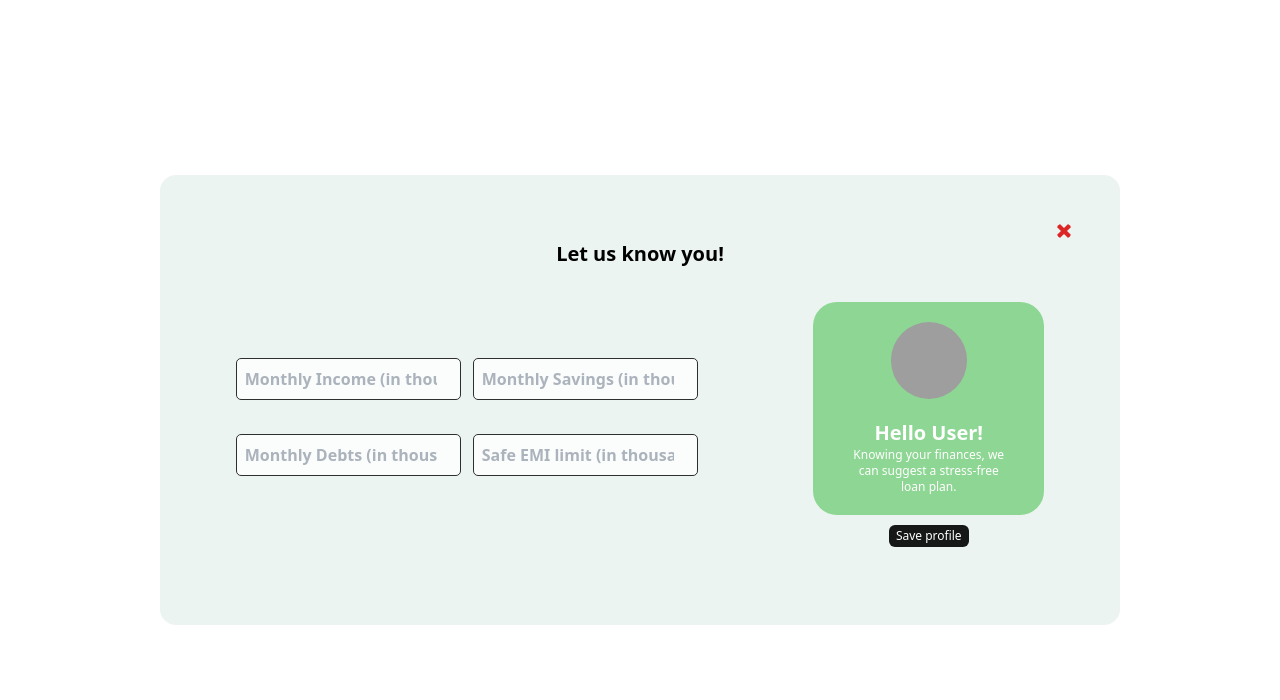
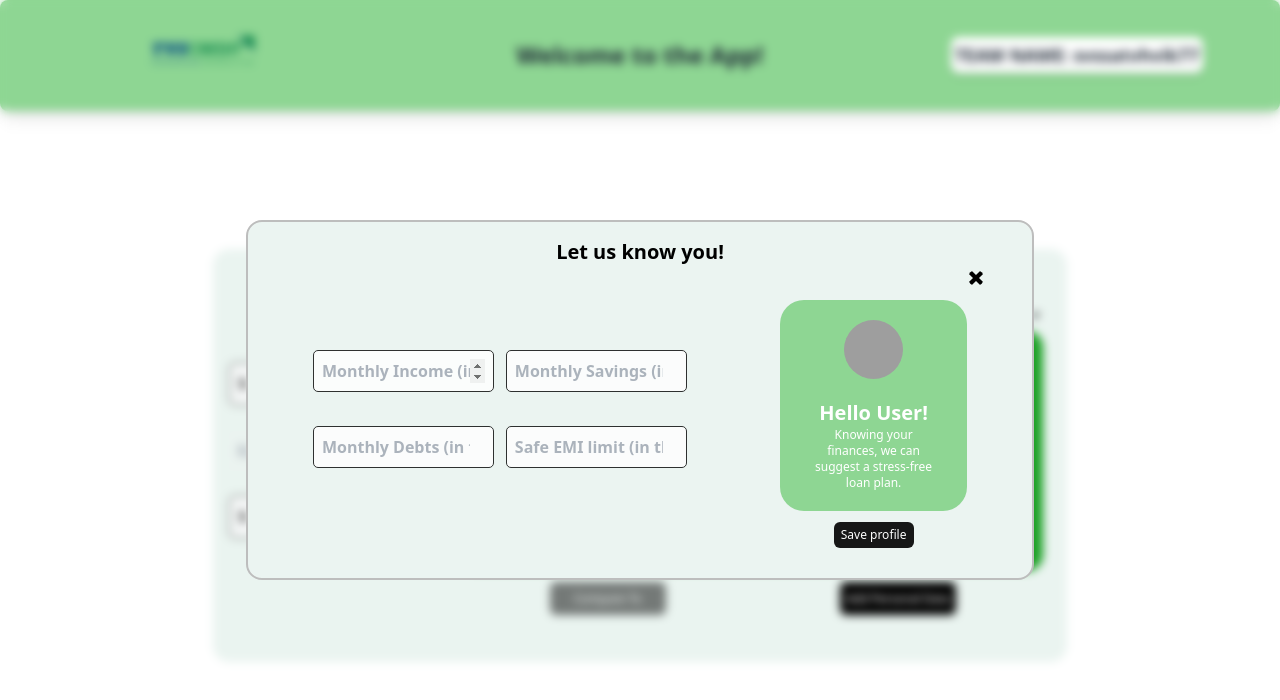
Before and after one commit to Azeem-0/tvs_credit_6_prototype, a React (Create React App) app: page / in a window 1280 px wide. Both pictures are taken after typing "5", "5" into the empty fields and a click on the button "Add Personal Data". Shown: the top 700 px of the page. Built offline with nearby package versions, Linux system fonts and the light colour scheme; grey boxes are pictures that could not be loaded.

Commit message:
create navigation bar

```diff
--- a/src/App.css
+++ b/src/App.css
@@ -46,7 +46,8 @@
 }
 
 dialog::backdrop {
-  background-color: white;
+  background-color: transparent;
+  backdrop-filter: blur(5px);
 }
 
 input {
--- a/src/App.js
+++ b/src/App.js
@@ -4,18 +4,23 @@ import EmiInterface from "./components/EmiInterface.jsx";
 import UserFinanceContext from "./contexts/UserFinanceContext.jsx";
 import { BrowserRouter as Router, Routes, Route, Link } from 'react-router-dom';
 import Prediction from "./components/Prediction.jsx";
+import NavigationBar from './components/NavigationBar.jsx';
 
 function App() {
   return (
-    <div className='flex items-center justify-center w-screen h-screen'>
+    <div className=' flex flex-col w-screen h-screen'>
+      <Router>
+        <NavigationBar />
+        <div className=' flex flex-grow justify-center items-center'>
           <UserFinanceContext>
-        <Router>
+
             <Routes>
               <Route path="/predict" element={<Prediction />} />
               <Route path="/" element={<EmiInterface />} />
             </Routes>
+          </UserFinanceContext>
+        </div>
       </Router>
-      </UserFinanceContext>
     </div>
   );
 }
--- a/src/components/EmiInterface.jsx
+++ b/src/components/EmiInterface.jsx
@@ -136,28 +136,28 @@ const EmiInterface = () => {
         }
     }, [emiInterface[currCard].tenure, emiInterface[currCard].loan_details]);
 
-    // useEffect(() => {
-    //     const dialogBox = document.getElementById('user-finance-dialog');
-    //     if (userFPopUp) {
-    //         dialogBox.showModal();
-    //     }
-    //     else {
-    //         dialogBox.close();
-    //     }
-    // }, [userFPopUp]);
+    useEffect(() => {
+        const dialogBox = document.getElementById('user-finance-dialog');
+        if (userFPopUp) {
+            dialogBox.showModal();
+        }
+        else {
+            dialogBox.close();
+        }
+    }, [userFPopUp]);
 
     return (
-        <div className='w-screen h-1/2 flex justify-center items-center'>
+        <div className='w-screen h-3/5 flex justify-center items-center'>
 
             {/* trying to do the same with dialog box let's see */}
 
-            {/* <dialog id='user-finance-dialog' className='bg-white'>
+            <dialog id='user-finance-dialog' className='bg-transparent'>
                 <UserFinance />
-            </dialog> */}
+            </dialog>
 
-            {userFPopUp && <div className='flex justify-center items-center absolute top-1/2 left-1/2 -translate-x-1/2 -translate-y-1/2 w-screen h-3/4 z-10 rounded-md'>
+            {/* {userFPopUp && <div className='flex justify-center items-center absolute top-1/2 left-1/2 -translate-x-1/2 -translate-y-1/2 w-screen h-3/4 z-10 rounded-md'>
                 <UserFinance />
-            </div>}
+            </div>} */}
 
             <div className=' w-2/3 h-full bg-[#EAF4F0] flex justify-between rounded-2xl'>
                 {currCard > 0 && <p className='top-0 bg-[#167E1B] w-8 h-8 flex items-center justify-center rounded-full font-extrabold text-white'>{currCard}</p>}
--- /dev/null
+++ b/src/components/NavigationBar.jsx
@@ -0,0 +1,27 @@
+import React from 'react';
+import tvsCreditImage from '../assets/tvs-credit.webp';
+import { useNavigate } from 'react-router-dom';
+
+
+const NavigationBar = () => {
+    const navigate = useNavigate();
+    return (
+        <div className="bg-[#8ED693] w-screen grid grid-cols-[1.5fr_2fr_1.5fr] p-4 shadow-lg rounded-lg text-sm">
+            <img onClick={() => {
+                navigate('/');
+            }} className="w-[10em] mx-auto cursor-pointer" src={tvsCreditImage} alt="tvs-credit-logo" />
+
+            <div className="flex flex-col justify-center items-center">
+                <h2 className="text-2xl font-bold text-center text-gray-800">Welcome to the App!</h2>
+            </div>
+
+            <div className="flex justify-center items-center">
+                <mark className="bg-white rounded-lg shadow-md p-1">
+                    <strong className="text-lg text-gray-800">TEAM NAME: svssatvhvik77</strong>
+                </mark>
+            </div>
+        </div>
+    )
+}
+
+export default NavigationBar;
--- a/src/components/UserFinance.jsx
+++ b/src/components/UserFinance.jsx
@@ -33,14 +33,14 @@ export default function UserFinance() {
     console.log(JSON.parse(localStorage.getItem('user')));
 
     return (
-        <div className=' relative w-3/4 h-3/4 bg-[#EBF4F1] h-fill flex items-center justify-center flex-col p-2 m-auto rounded-2xl'>
-            <ImCross onClick={toggleUserFinance} className="absolute top-10 right-10 cursor-pointer rounded-xl text-red-600 m-2" />
+        <div className=' relative w-3/4 h-3/4 bg-[#EBF4F1] h-fill flex items-center justify-center flex-col p-2 m-auto rounded-2xl border-2 border-[#bdbdbd]'>
+            <ImCross onClick={toggleUserFinance} className="absolute top-10 right-10 cursor-pointer rounded-xl m-2" />
             <h5 className='text-xl m-2 font-bold'>Let us know you!</h5>
             <div className='flex items-center justify-around p-2.5 w-full m-2'>
                 <div className='flex flex-col items-center justify-between gap-2 w-2/4 h-2/4'>
                     <div className=" flex flex-row justify-between gap-3">
-                        <input name='income' onChange={handleFormChange} type='number' min={0} className='custom-input p-2' placeholder='Monthly Income (in thousands)' required title="Monthly Income (in thousands)"/>
-                        <input name='savings' onChange={handleFormChange} type='number' min={0} className='custom-input p-2' placeholder='Monthly Savings (in thousands)' required title="Monthly Savings (in thousands)"/>
+                        <input name='income' onChange={handleFormChange} type='number' min={0} className='custom-input p-2' placeholder='Monthly Income (in thousands)' required title="Monthly Income (in thousands)" />
+                        <input name='savings' onChange={handleFormChange} type='number' min={0} className='custom-input p-2' placeholder='Monthly Savings (in thousands)' required title="Monthly Savings (in thousands)" />
                     </div>
                     <div className=" flex flex-row justify-between gap-3">
                         <input name='debts' onChange={handleFormChange} type='number' min={0} className='custom-input p-2' placeholder='Monthly Debts (in thousands)' required />
@@ -58,7 +58,7 @@ export default function UserFinance() {
                         </div>
                     </div>
                     <div className='w-full flex items-center justify-around'>
-                        <button onClick={saveUserFinance} className='custom-button min-w-20 opacity-90'>Save profile</button>
+                        <button onClick={saveUserFinance} className='custom-button min-w-20 p-1 opacity-90'>Save profile</button>
                     </div>
                 </div>
             </div>
```
Also changed, not shown: src/assets/tvs-credit.webp (added). Lines whose indentation alone changed are shown as unchanged.
